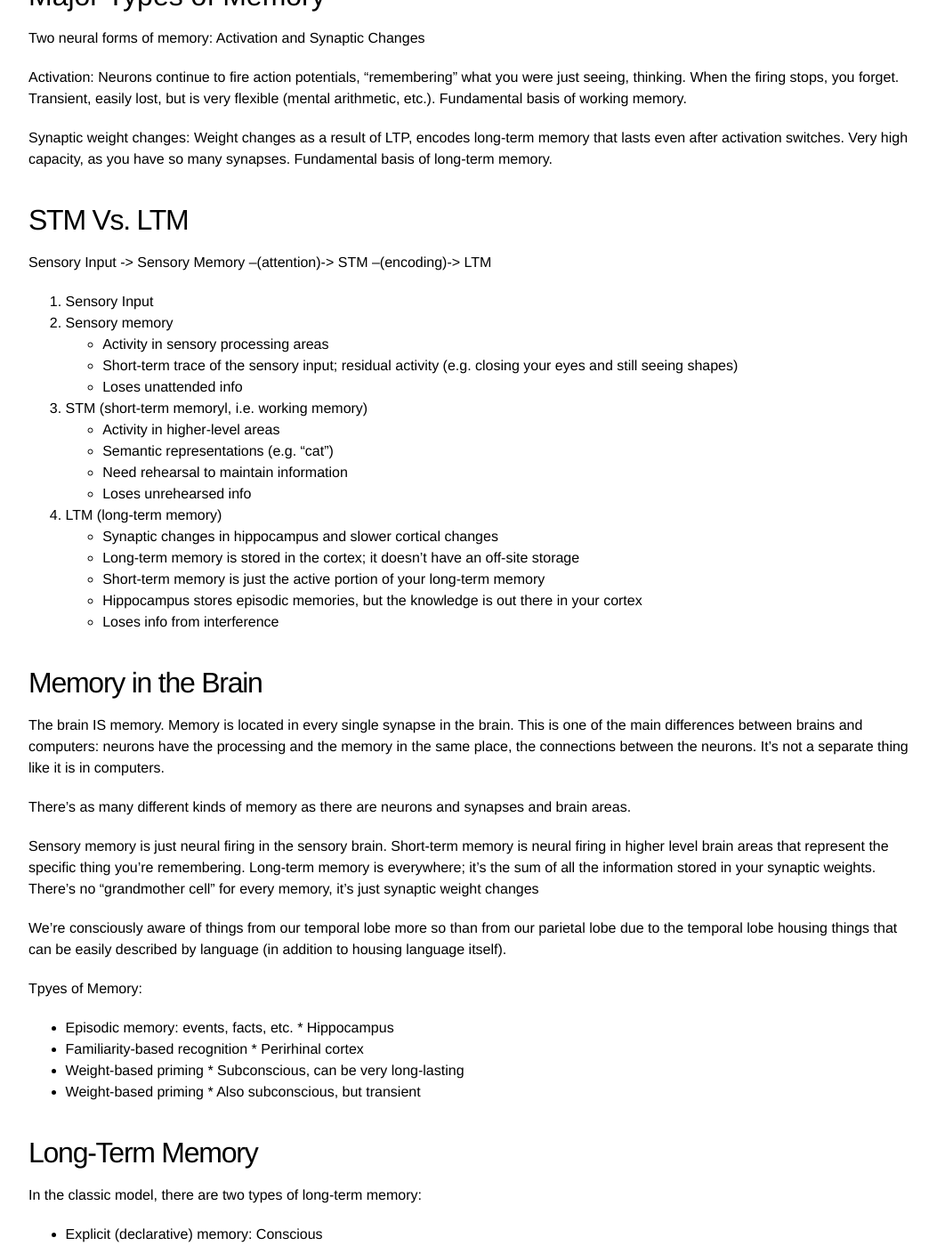
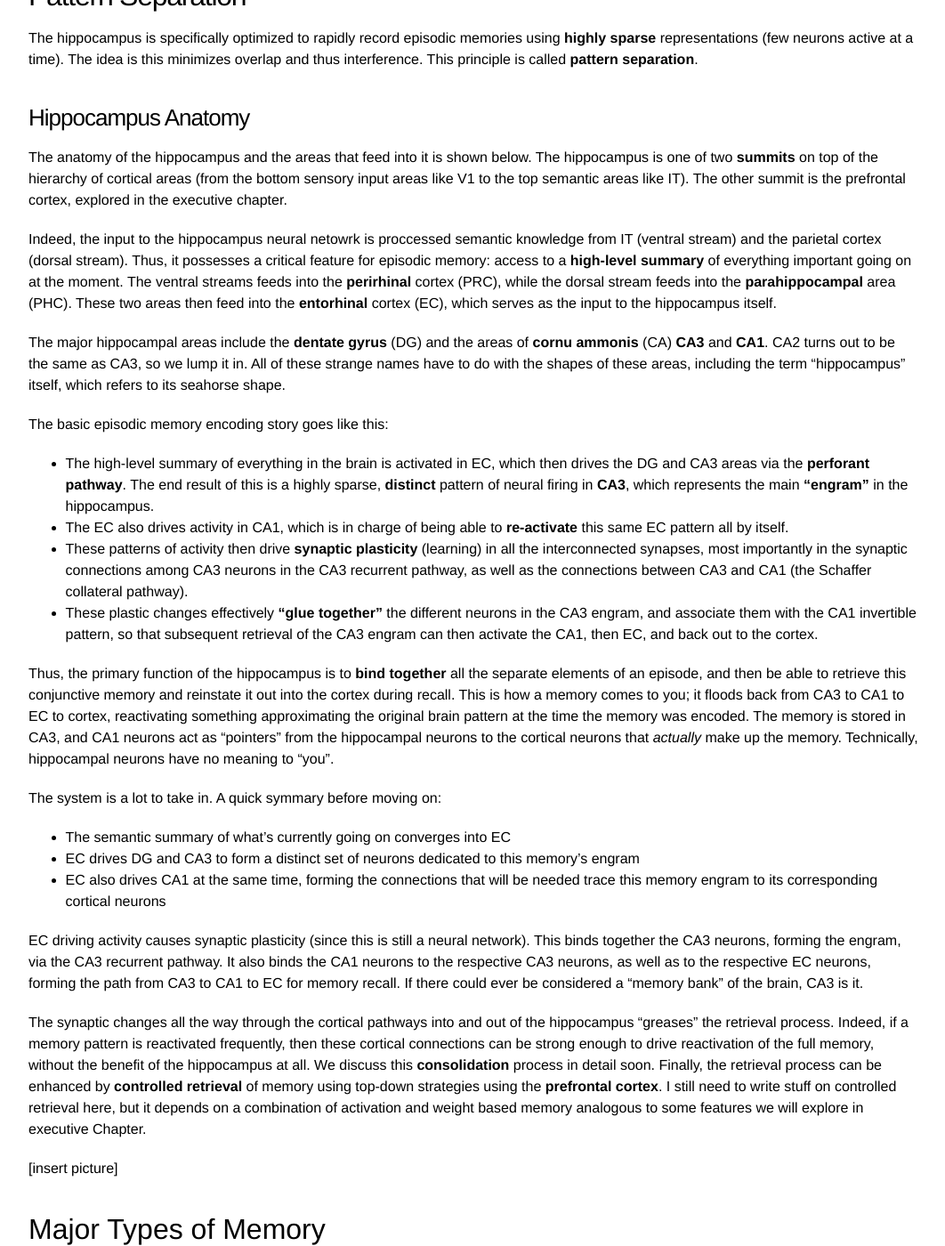
Before and after one commit to mdelsole/brain-nexus, a Jekyll site: the page built from computational-neuroscience/Memory/index.markdown, in a window 1280 px wide and 1400 px high, scrolled down 2328 px. Shown: the whole window at 89% size, without its empty margins (108-1170 px from the left). Built offline with Jekyll 4.4.1, drawn with Linux system fonts in a browser that asks for light colours.

Commit message:
hippocampus anatomy

```diff
--- a/computational-neuroscience/Memory/index.markdown
+++ b/computational-neuroscience/Memory/index.markdown
@@ -57,6 +57,37 @@ In people, even after several iterations through the AC items, we can still reca
 Ressearchers may have jumped ship a bit too quickly, because they concluded that this invalidated all neural network models of human cognition, since obviously people have much better episodic memory abilities. Fortunately this kind of whole-sale abandonment of neural networks is unjustified. Indeed, there are certain **network parameters** that reduce the levels of interference. The problem is, changing these parameters makes the general cortical network not work as well. This is where the hippocampus comes in: The hippocampal system is an **additional** neural network with its parameters different than the cortex.
 
 The most important parameter manipulation required is to **increase** the level of **inhibition** so that fewer neurons are active. This greatly **reduces the overlap** between the internal representation of the AB and AC list items, thus allowing the system to learn AC without overwriting the prior AB memories. The hippocampal system exploits this inhibition trick to an extreme degree, allowing it to make distinct, non-overlapping memory engrams.
+
+## Pattern Separation
+
+The hippocampus is specifically optimized to rapidly record episodic memories using **highly sparse** representations (few neurons active at a time). The idea is this minimizes overlap and thus interference. This principle is called **pattern separation**.
+
+### Hippocampus Anatomy
+
+The anatomy of the hippocampus and the areas that feed into it is shown below. The hippocampus is one of two **summits** on top of the hierarchy of cortical areas (from the bottom sensory input areas like V1 to the top semantic areas like IT). The other summit is the prefrontal cortex, explored in the executive chapter.
+
+Indeed, the input to the hippocampus neural netowrk is proccessed semantic knowledge from IT (ventral stream) and the parietal cortex (dorsal stream). Thus, it possesses a critical feature for episodic memory: access to a **high-level summary** of everything important going on at the moment. The ventral streams feeds into the **perirhinal** cortex (PRC), while the dorsal stream feeds into the **parahippocampal** area (PHC). These two areas then feed into the **entorhinal** cortex (EC), which serves as the input to the hippocampus itself.
+
+The major hippocampal areas include the **dentate gyrus** (DG) and the areas of **cornu ammonis** (CA) **CA3** and **CA1**. CA2 turns out to be the same as CA3, so we lump it in. All of these strange names have to do with the shapes of these areas, including the term “hippocampus” itself, which refers to its seahorse shape.
+
+The basic episodic memory encoding story goes like this:
+* The high-level summary of everything in the brain is activated in EC, which then drives the DG and CA3 areas via the **perforant pathway**. The end result of this is a highly sparse, **distinct** pattern of neural firing in **CA3**, which represents the main **“engram”** in the hippocampus.
+* The EC also drives activity in CA1, which is in charge of being able to **re-activate** this same EC pattern all by itself.
+* These patterns of activity then drive **synaptic plasticity** (learning) in all the interconnected synapses, most importantly in the synaptic connections among CA3 neurons in the CA3 recurrent pathway, as well as the connections between CA3 and CA1 (the Schaffer collateral pathway).
+* These plastic changes effectively **“glue together”** the different neurons in the CA3 engram, and associate them with the CA1 invertible pattern, so that subsequent retrieval of the CA3 engram can then activate the CA1, then EC, and back out to the cortex.
+
+Thus, the primary function of the hippocampus is to **bind together** all the separate elements of an episode, and then be able to retrieve this conjunctive memory and reinstate it out into the cortex during recall. This is how a memory comes to you; it floods back from CA3 to CA1 to EC to cortex, reactivating something approximating the original brain pattern at the time the memory was encoded. The memory is stored in CA3, and CA1 neurons act as "pointers" from the hippocampal neurons to the cortical neurons that *actually* make up the memory. Technically, hippocampal neurons have no meaning to "you".
+
+The system is a lot to take in. A quick symmary before moving on:
+* The semantic summary of what's currently going on converges into EC
+* EC drives DG and CA3 to form a distinct set of neurons dedicated to this memory's engram
+* EC also drives CA1 at the same time, forming the connections that will be needed trace this memory engram to its corresponding cortical neurons
+
+EC driving activity causes synaptic plasticity (since this is still a neural network). This binds together the CA3 neurons, forming the engram, via the CA3 recurrent pathway. It also binds the CA1 neurons to the respective CA3 neurons, as well as to the respective EC neurons, forming the path from CA3 to CA1 to EC for memory recall. If there could ever be considered a "memory bank" of the brain, CA3 is it.
+
+The synaptic changes all the way through the cortical pathways into and out of the hippocampus “greases” the retrieval process. Indeed, if a memory pattern is reactivated frequently, then these cortical connections can be strong enough to drive reactivation of the full memory, without the benefit of the hippocampus at all. We discuss this **consolidation** process in detail soon. Finally, the retrieval process can be enhanced by **controlled retrieval** of memory using top-down strategies using the **prefrontal cortex**. I still need to write stuff on controlled retrieval here, but it depends on a combination of activation and weight based memory analogous to some features we will explore in executive Chapter.
+
+[insert picture]
 
 # Major Types of Memory
 
```
